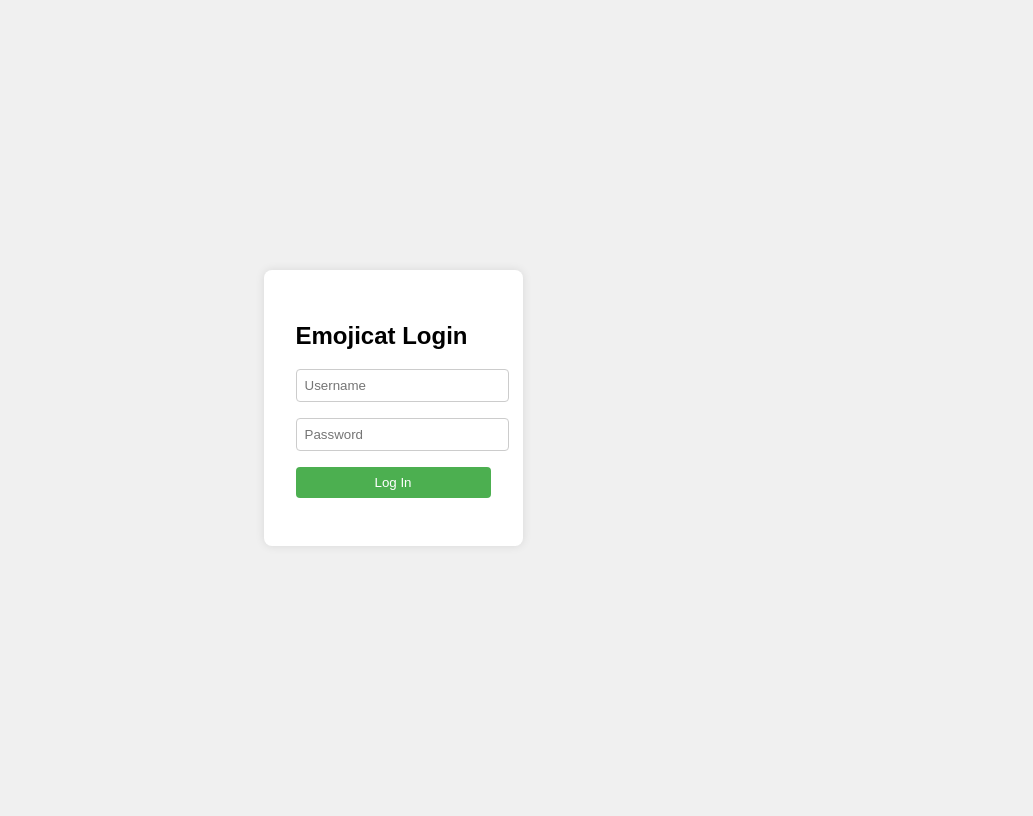
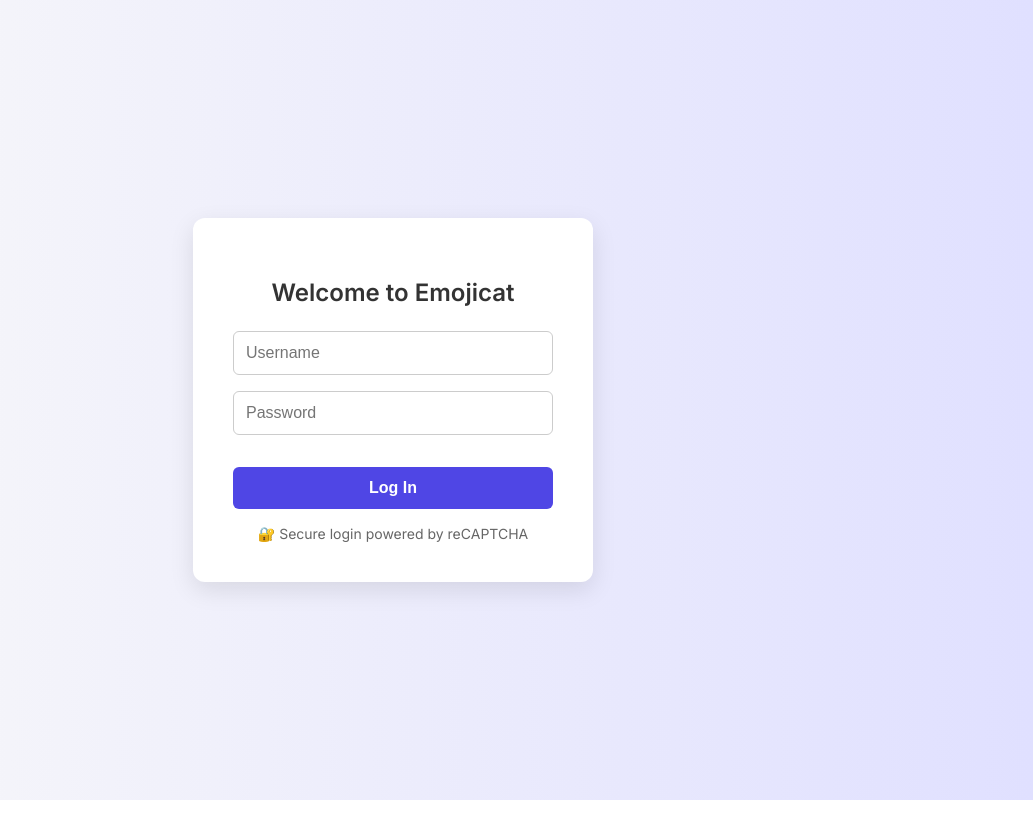
Before and after one commit to LochlanCodesInHTML11/emojicat-server, a website: page login.html in a window 1280 px wide. Shown: the whole page, without its empty margins (247-1280 px from the left). Drawn offline with Linux system fonts and the light colour scheme.

Commit message:
Update login.html

```diff
--- a/login.html
+++ b/login.html
@@ -2,51 +2,81 @@
 <html lang="en">
 <head>
   <meta charset="UTF-8" />
-  <title>matrix games login page</title>
+  <title>Matrix Games Login</title>
+  <meta name="viewport" content="width=device-width, initial-scale=1.0" />
   <script src="https://www.google.com/recaptcha/api.js" async defer></script>
+  <link href="https://fonts.googleapis.com/css2?family=Inter:wght@400;600&display=swap" rel="stylesheet" />
   <style>
+    * {
+      box-sizing: border-box;
+    }
     body {
-      font-family: sans-serif;
-      background: #f0f0f0;
+      margin: 0;
+      font-family: 'Inter', sans-serif;
+      background: linear-gradient(to right, #f9f9f9, #e0e0ff);
       display: flex;
       justify-content: center;
       align-items: center;
       height: 100vh;
     }
-    .login-box {
+    .container {
       background: white;
-      padding: 2rem;
-      border-radius: 8px;
-      box-shadow: 0 0 10px rgba(0,0,0,0.1);
+      padding: 2.5rem;
+      border-radius: 12px;
+      box-shadow: 0 8px 24px rgba(0,0,0,0.1);
+      width: 100%;
+      max-width: 400px;
     }
-    input, button {
-      display: block;
+    h2 {
+      margin-bottom: 1.5rem;
+      font-weight: 600;
+      text-align: center;
+      color: #333;
+    }
+    input {
       width: 100%;
+      padding: 0.75rem;
       margin-bottom: 1rem;
-      padding: 0.5rem;
-      border-radius: 4px;
       border: 1px solid #ccc;
+      border-radius: 6px;
+      font-size: 1rem;
+    }
+    .g-recaptcha {
+      margin-bottom: 1rem;
     }
     button {
-      background: #4CAF50;
+      width: 100%;
+      padding: 0.75rem;
+      background: #4F46E5;
       color: white;
       border: none;
+      border-radius: 6px;
+      font-size: 1rem;
+      font-weight: 600;
       cursor: pointer;
+      transition: background 0.3s ease;
     }
     button:hover {
-      background: #45a049;
+      background: #4338CA;
+    }
+    .footer {
+      margin-top: 1rem;
+      text-align: center;
+      font-size: 0.875rem;
+      color: #666;
     }
   </style>
 </head>
 <body>
-  <div class="login-box">
-    <h2>Emojicat Login</h2>
+  <div class="container">
+    <h2>Welcome to Emojicat</h2>
     <form action="/api/login" method="POST">
       <input type="text" name="username" placeholder="Username" required />
       <input type="password" name="password" placeholder="Password" required />
       <div class="g-recaptcha" data-sitekey="6Lf2GNgrAAAAAARyrOSpEMiQyuVwzls2PahRRgj_"></div>
       <button type="submit">Log In</button>
     </form>
+    <div class="footer">🔐 Secure login powered by reCAPTCHA</div>
   </div>
 </body>
 </html>
```
